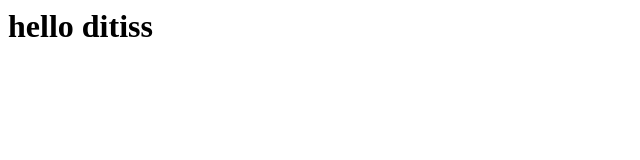
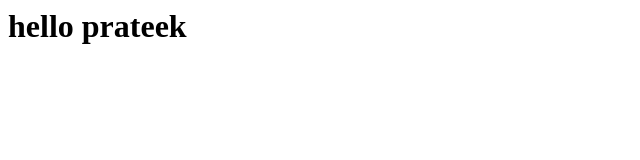
Before and after one commit to Prateek-2000/ditiss, a plain HTML site: page index.html in a window 1280 px wide. Shown: the whole page, without its empty margins (0-640 px from the left). Drawn offline with Linux system fonts and the light colour scheme.

Commit message:
commited again

```diff
--- a/index.html
+++ b/index.html
@@ -1,5 +1,5 @@
 <html>
 <body>
-<h1>hello ditiss</h1>
+<h1>hello prateek</h1>
 </body>
 </html>
```
